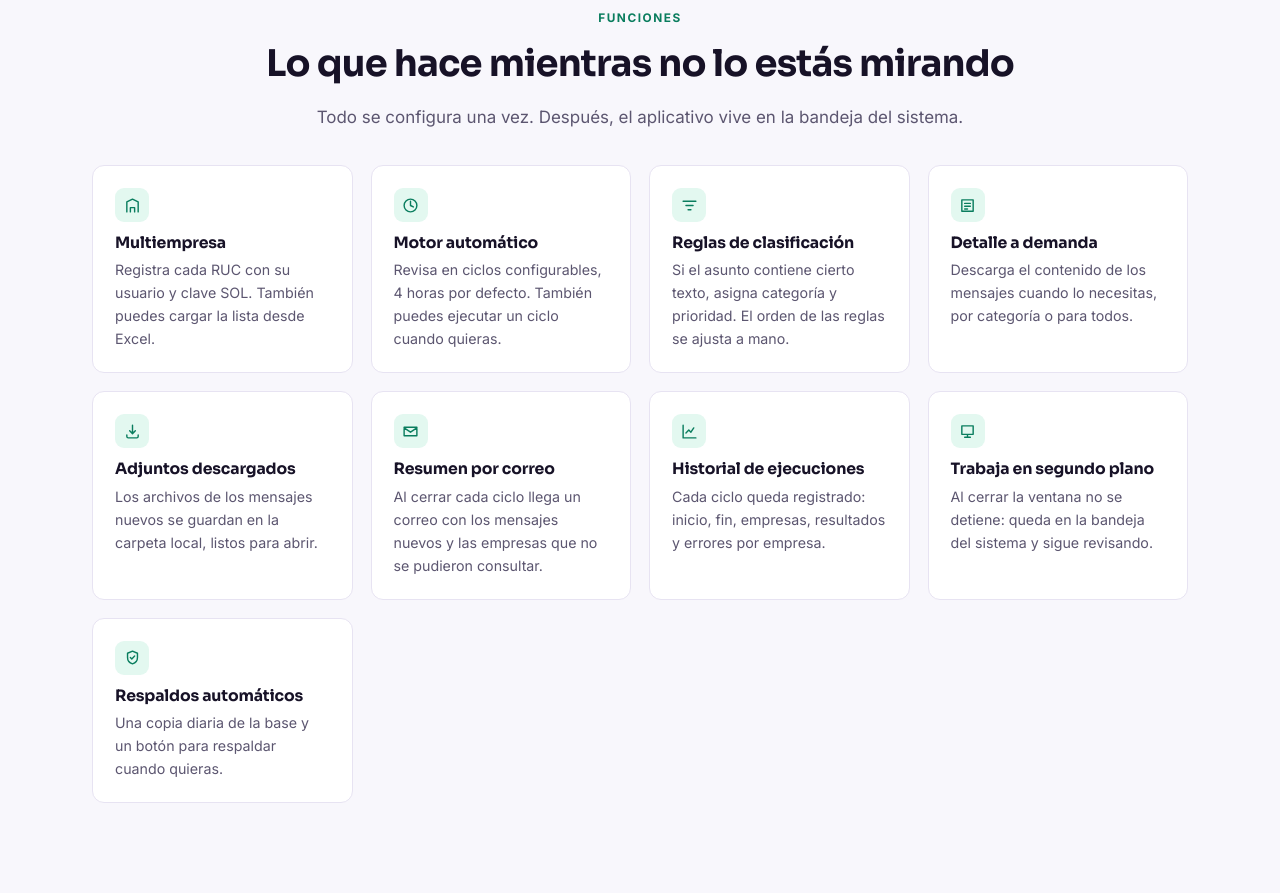
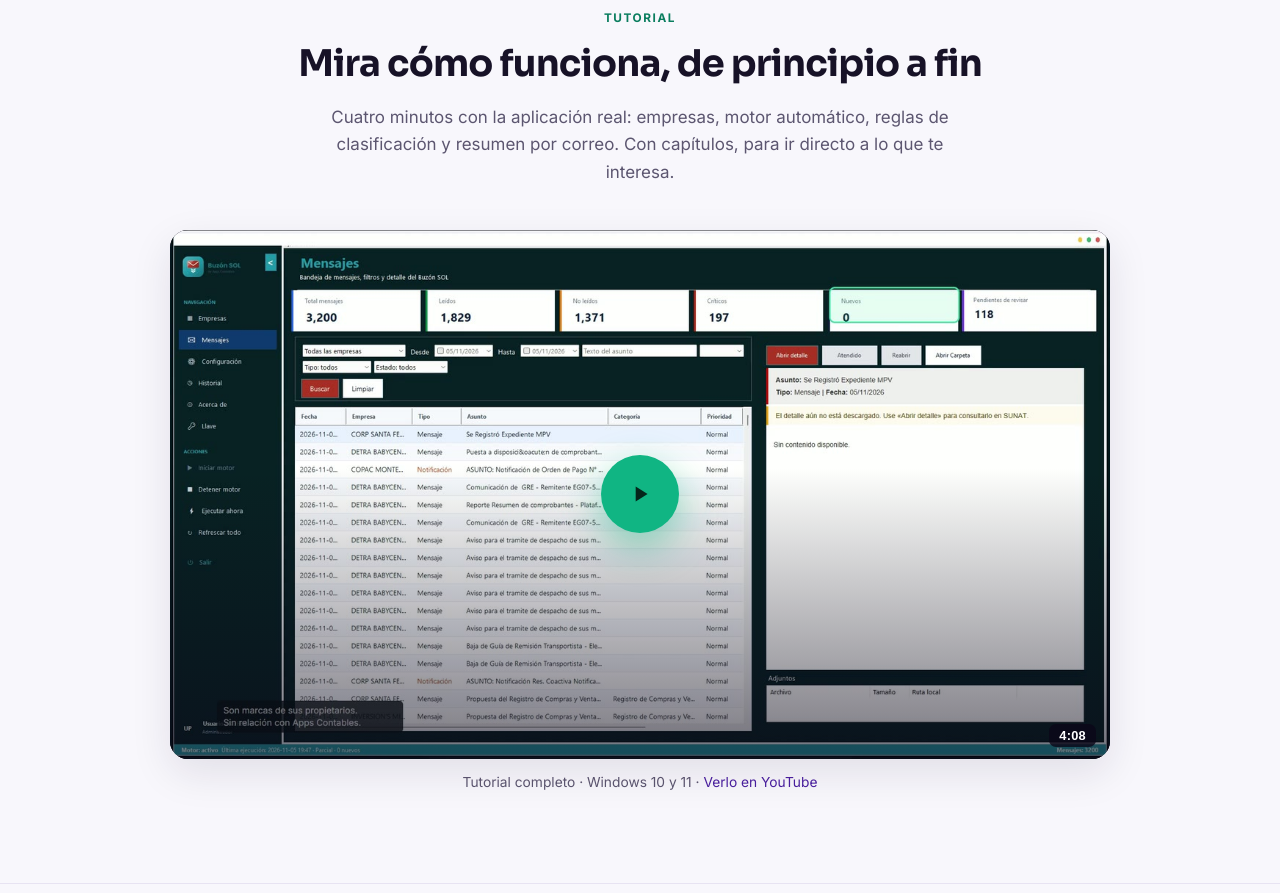
Before and after one commit to SoftCax/appscontables, a plain HTML site: page buzon-sol.html in a window 1280 px wide. Shown: the part 1187-2080 px from the top of the page. Drawn offline with Linux system fonts and the light colour scheme.

Commit message:
Seccion de tutorial en video en la pagina de Buzon SOL

```diff
--- a/assets/css/estilos.css
+++ b/assets/css/estilos.css
@@ -1383,6 +1383,92 @@ html[data-theme="dark"] .aviso-form--error {
   .pie { margin-top: 44px; }
 }
 
+/* ------------------------------------------------------------- Video del tutorial */
+
+.video-marco {
+  max-width: 940px;
+  margin: clamp(26px, 4vw, 44px) auto 0;
+}
+
+.video {
+  position: relative;
+  display: block;
+  width: 100%;
+  aspect-ratio: 16 / 9;
+  margin: 0;
+  padding: 0;
+  border: 0;
+  border-radius: var(--radius);
+  overflow: hidden;
+  background: #0b0718;
+  box-shadow: var(--shadow-md);
+  cursor: pointer;
+}
+
+.video img {
+  display: block;
+  width: 100%;
+  height: 100%;
+  object-fit: cover;
+}
+
+.video__velo {
+  position: absolute;
+  inset: 0;
+  background: linear-gradient(180deg, rgba(11, 7, 24, 0) 45%, rgba(11, 7, 24, 0.55) 100%);
+}
+
+.video__play {
+  position: absolute;
+  inset: 0;
+  margin: auto;
+  width: 78px;
+  height: 78px;
+  border-radius: 50%;
+  display: grid;
+  place-items: center;
+  color: #05261b;
+  background: var(--accent);
+  box-shadow: 0 14px 38px rgba(16, 181, 131, 0.45);
+  transition: transform 0.18s ease, background 0.18s ease;
+}
+
+.video:hover .video__play { transform: scale(1.06); background: var(--accent-dark); }
+.video:focus-visible { outline: 3px solid var(--brand); outline-offset: 4px; }
+
+.video__tiempo {
+  position: absolute;
+  right: 14px;
+  bottom: 12px;
+  padding: 4px 10px;
+  border-radius: 7px;
+  background: rgba(11, 7, 24, 0.8);
+  color: #ffffff;
+  font-size: 0.8rem;
+  font-weight: 600;
+  letter-spacing: 0.02em;
+}
+
+.video iframe {
+  position: absolute;
+  inset: 0;
+  width: 100%;
+  height: 100%;
+  border: 0;
+}
+
+.video__pie {
+  margin: 12px 0 0;
+  font-size: 0.86rem;
+  color: var(--mut);
+  text-align: center;
+}
+
+@media (max-width: 620px) {
+  .video__play { width: 62px; height: 62px; }
+  .video__tiempo { font-size: 0.74rem; }
+}
+
 @media (prefers-reduced-motion: reduce) {
   * { animation: none !important; transition: none !important; scroll-behavior: auto !important; }
   .btn:hover, .tarjeta-app:hover, .nota:hover { transform: none; }
--- a/assets/js/sitio.js
+++ b/assets/js/sitio.js
@@ -249,6 +249,30 @@ function iniciarFormulario() {
   });
 }
 
+/* ------------------------------------------------------------- Video del tutorial */
+
+function iniciarVideo() {
+  const boton = $("[data-video]");
+  if (!boton) return;
+
+  boton.addEventListener("click", () => {
+    const id = boton.getAttribute("data-video");
+    if (!id) return;
+
+    const marco = document.createElement("iframe");
+    marco.src = `https://www.youtube-nocookie.com/embed/${id}?autoplay=1&rel=0`;
+    marco.title = "Tutorial de Buzón SOL";
+    marco.allow = "accelerometer; autoplay; clipboard-write; encrypted-media; gyroscope; picture-in-picture; web-share";
+    marco.allowFullscreen = true;
+    marco.loading = "eager";
+
+    const caja = document.createElement("div");
+    caja.className = "video video--cargado";
+    caja.appendChild(marco);
+    boton.replaceWith(caja);
+  });
+}
+
 /* ------------------------------------------------------------- Varios */
 
 function iniciarVarios() {
@@ -265,5 +289,6 @@ document.addEventListener("DOMContentLoaded", () => {
   iniciarWhatsApp();
   iniciarFormulario();
   iniciarLicencia();
+  iniciarVideo();
   iniciarVarios();
 });
--- a/buzon-sol.html
+++ b/buzon-sol.html
@@ -208,6 +208,46 @@
           <li><svg width="17" height="17" viewBox="0 0 24 24" fill="none" stroke="currentColor" stroke-width="2.4" stroke-linecap="round" stroke-linejoin="round"><path d="M20 6 9 17l-5-5" /></svg> Te envía un correo al terminar, con lo nuevo y lo que falló.</li>
         </ul>
       </div>
+    </div>
+  </section>
+
+  <section class="seccion seccion--linea" id="tutorial">
+    <div class="contenedor">
+      <div class="centrado">
+        <p class="kicker">Tutorial</p>
+        <h2>Mira cómo funciona, de principio a fin</h2>
+        <p class="entradilla">
+          Cuatro minutos con la aplicación real: empresas, motor automático, reglas de
+          clasificación y resumen por correo. Con capítulos, para ir directo a lo que te interesa.
+        </p>
+      </div>
+
+      <figure class="video-marco">
+        <button
+          class="video"
+          type="button"
+          data-video="nTi5ZLu75lQ"
+          aria-label="Reproducir el tutorial de Buzón SOL, 4 minutos y 8 segundos, en YouTube"
+        >
+          <img
+            src="assets/img/tutorial-buzon-sol.jpg"
+            alt="Pantalla de Mensajes de Buzón SOL: 3.200 mensajes, 1.371 no leídos y 197 críticos"
+            width="1280"
+            height="720"
+            loading="lazy"
+            decoding="async"
+          />
+          <span class="video__velo" aria-hidden="true"></span>
+          <span class="video__play" aria-hidden="true">
+            <svg width="26" height="26" viewBox="0 0 24 24" fill="currentColor"><path d="M8 5v14l11-7z" /></svg>
+          </span>
+          <span class="video__tiempo">4:08</span>
+        </button>
+        <figcaption class="video__pie">
+          Tutorial completo · Windows 10 y 11 ·
+          <a href="https://youtu.be/nTi5ZLu75lQ" target="_blank" rel="noopener">Verlo en YouTube</a>
+        </figcaption>
+      </figure>
     </div>
   </section>
 
```
Also changed, not shown: assets/img/tutorial-buzon-sol.jpg (added).
